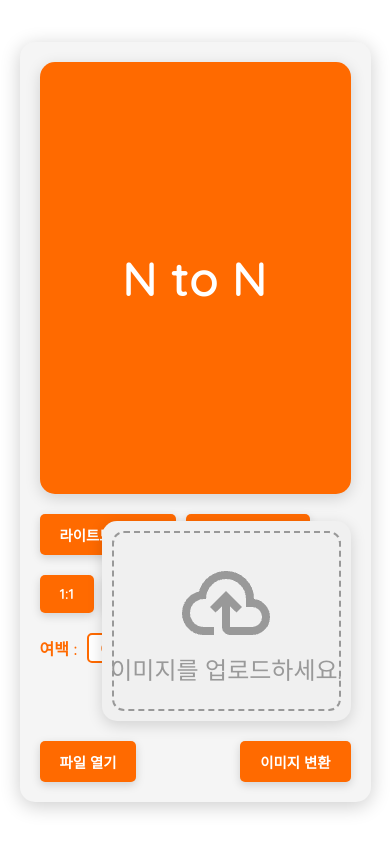
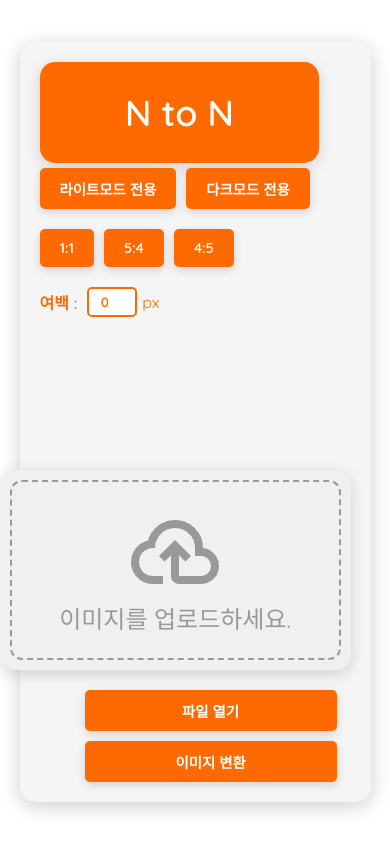
Before and after one commit to Four-Star/For_instagram, a Flask app: page / in a window 390 px wide. Run offline with Flask 3, Linux system fonts and the light colour scheme.

Commit message:
modification

```diff
--- a/static/style.css
+++ b/static/style.css
@@ -269,20 +269,47 @@ body {
     color: #FF6A00;
 }
 
-/* 작은 화면에서는 세로 정렬 */
+/* 작은 화면에서 비율 최적화 */
 @media (max-width: 768px) {
     .main-content {
         flex-direction: column;
-        gap: 20px; /* 위아래 간격 추가 */
+        gap: 15px; /* 간격 조정 */
+        align-items: center;
     }
 
     .left-section, .right-section {
-        width: 100%;
+        width: 90%; /* 양쪽 여백 확보 */
+    }
+
+    /* 제목 박스 크기 조절 */
+    .title-box {
+        height: 12vh; /* 뷰포트 높이의 12% */
+        max-height: 180px; /* 최대 높이 제한 */
+        min-height: 100px; /* 너무 작아지지 않도록 설정 */
+        padding: 15px; /* 패딩 줄이기 */
+        font-size: 1.5em; /* 폰트 크기 조정 */
+        margin-bottom: 5px; /* 간격 줄이기 */
     }
 
     /* 업로드 영역 크기 조절 */
     .upload-area {
-        max-width: 80%; /* 모바일에서 크기 줄이기 */
-        height: 200px; /* 높이도 줄이기 */
+        width: 90vw; /* 화면 너비의 90% */
+        max-width: 400px; /* 최대 크기 제한 */
+        height: 200px; /* 고정된 높이 */
+        max-height: 220px;
+    }
+
+    /* 버튼 정렬 개선 */
+    .button-container {
+        flex-direction: column;
+        width: 100%;
+        gap: 10px;
+    }
+
+    /* 버튼 크기 조정 */
+    .action-button {
+        width: 90%;
+        font-size: 0.9rem;
+        padding: 10px;
     }
 }
```
